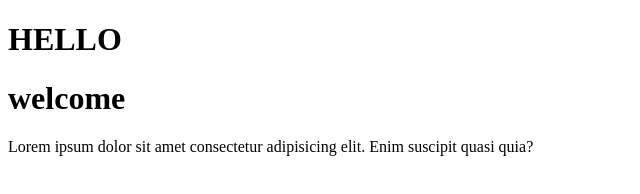
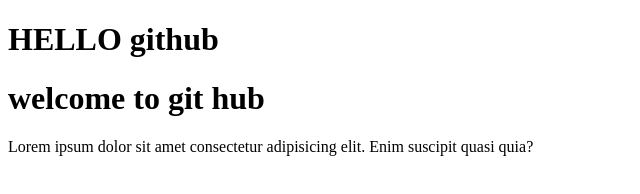
Before and after one commit to Afsana475/demoproject, a plain HTML site: page index.html in a window 1280 px wide. Shown: the whole page, without its empty margins (0-640 px from the left). Drawn offline with Linux system fonts and the light colour scheme.

Commit message:
Update index.html

```diff
--- a/index.html
+++ b/index.html
@@ -6,8 +6,8 @@
     <title>Document</title>
 </head>
 <body>
-    <h1>HELLO</h1>
-    <h1>welcome</h1>
+    <h1>HELLO github</h1>
+    <h1>welcome to git hub</h1>
     <p>Lorem ipsum dolor sit amet consectetur adipisicing elit. Enim suscipit quasi quia?
 
     </p>
```
